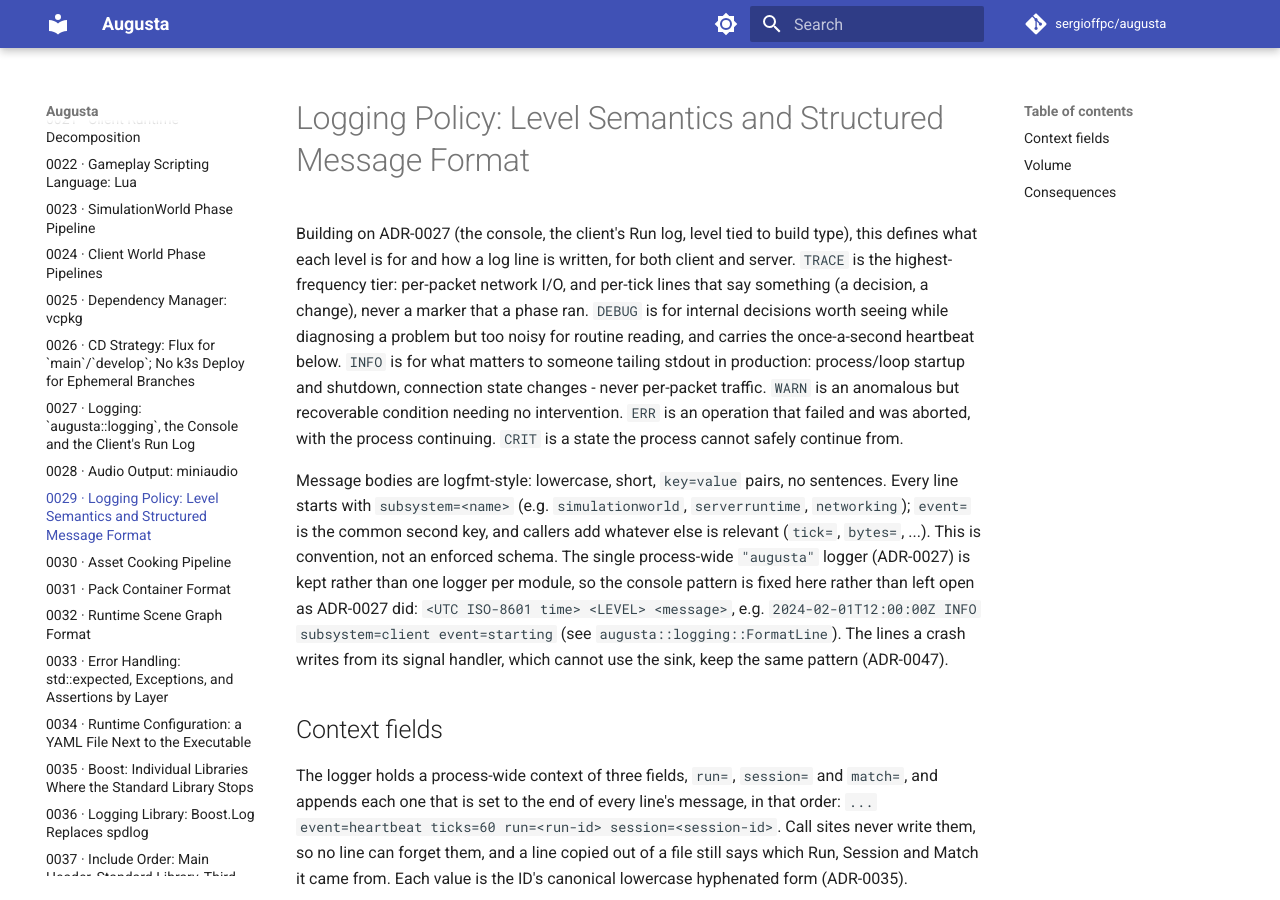
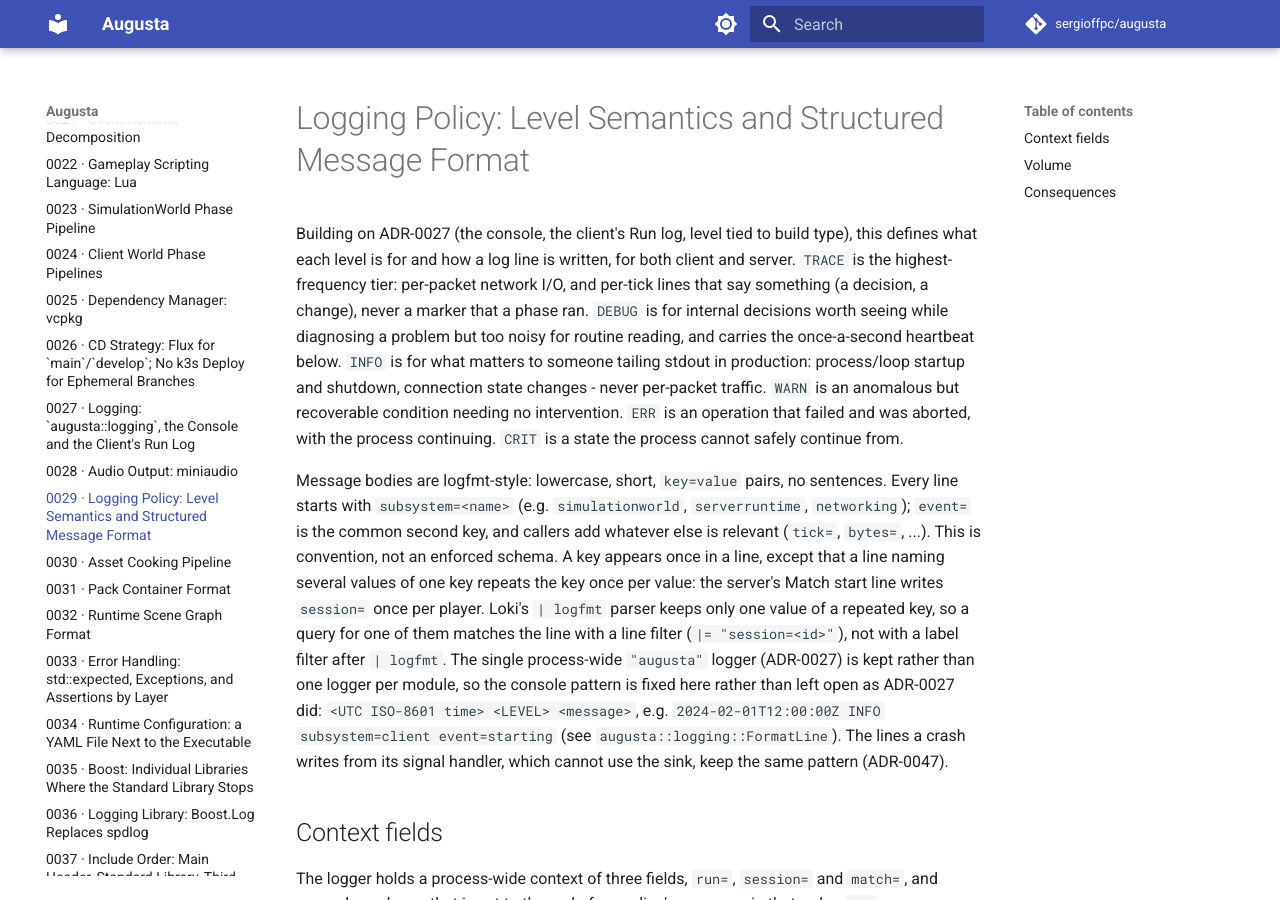
Before and after one commit to sergioffpc/augusta, an MkDocs documentation site: the page built from docs/adr/0029-logging-policy.md, in a window 1280 px wide and 900 px high. Built offline with MkDocs 1.6.1 and Material for MkDocs 9.7.7, drawn with Linux system fonts in a browser that asks for light colours; comment, search, counter and statistics services are not loaded.

Commit message:
docs(adr): a repeated logfmt key and the Windows crash line
ADR-0029 states that a line naming several values of one key repeats the
key, as the server's Match start line does with session=, and that a Loki
query matches such a value with a line filter. ADR-0047 names the Windows
crash line's exception=0x<code> in place of signal=<name>.

Co-Authored-By: Claude Opus 5.5 <noreply@anthropic.com>

```diff
--- a/docs/adr/0029-logging-policy.md
+++ b/docs/adr/0029-logging-policy.md
@@ -17,10 +17,15 @@ Message bodies are logfmt-style: lowercase, short, `key=value` pairs, no
 sentences. Every line starts with `subsystem=<name>` (e.g. `simulationworld`,
 `serverruntime`, `networking`); `event=` is the common second key, and callers
 add whatever else is relevant (`tick=`, `bytes=`, ...). This is convention, not
-an enforced schema. The single process-wide `"augusta"` logger (ADR-0027) is
-kept rather than one logger per module, so the console pattern is fixed here
-rather than left open as ADR-0027 did: `<UTC ISO-8601 time> <LEVEL> <message>`,
-e.g. `2024-02-01T12:00:00Z INFO subsystem=client event=starting` (see
+an enforced schema. A key appears once in a line, except that a line naming
+several values of one key repeats the key once per value: the server's Match
+start line writes `session=` once per player. Loki's `| logfmt` parser keeps
+only one value of a repeated key, so a query for one of them matches the line
+with a line filter (`|= "session=<id>"`), not with a label filter after
+`| logfmt`. The single process-wide `"augusta"` logger (ADR-0027) is kept rather
+than one logger per module, so the console pattern is fixed here rather than
+left open as ADR-0027 did: `<UTC ISO-8601 time> <LEVEL> <message>`, e.g.
+`2024-02-01T12:00:00Z INFO subsystem=client event=starting` (see
 `augusta::logging::FormatLine`). The lines a crash writes from its signal
 handler, which cannot use the sink, keep the same pattern (ADR-0047).
 
```
Also changed, not shown: docs/adr/0047-server-crash-reports.md (+6 -4 lines).
